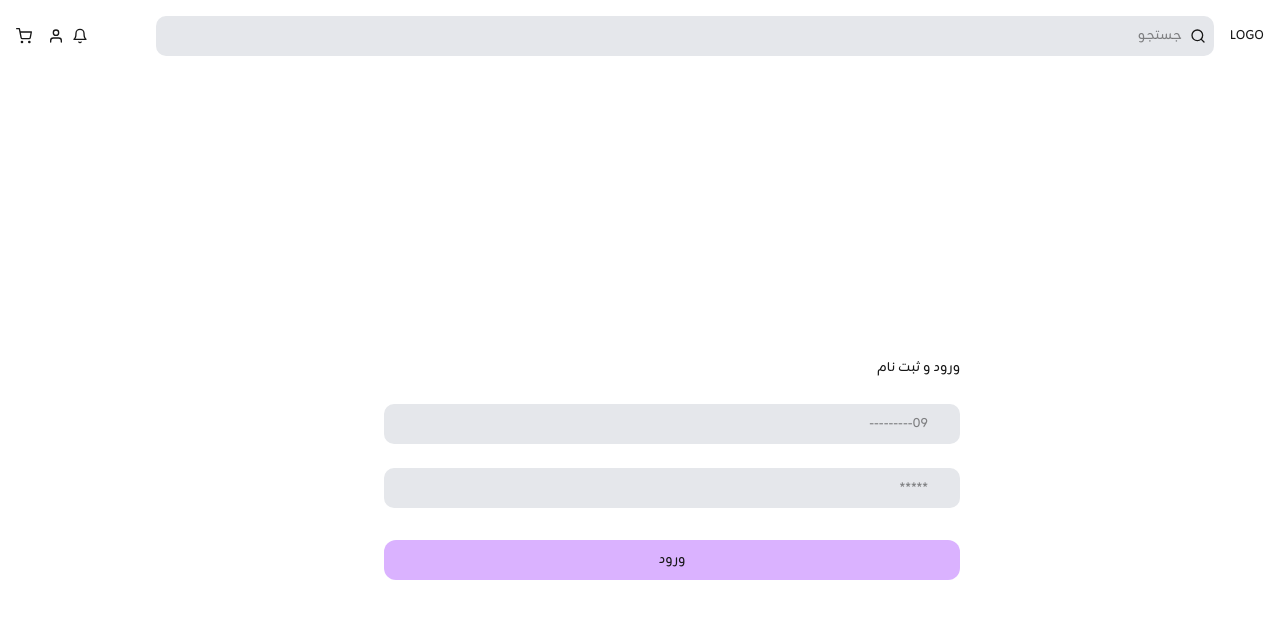
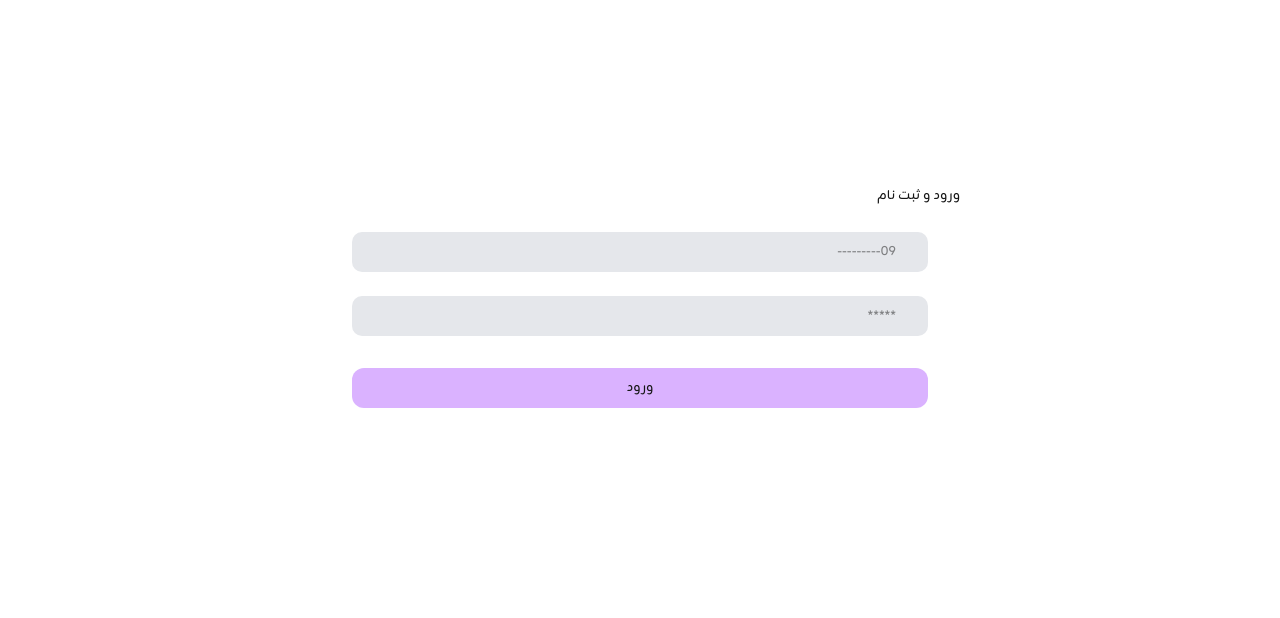
Before and after one commit to mahsaakaardaan/first, a Next.js app: page /login in a window 1280 px wide. Shown: the top 618 px of the page. Built offline with nearby package versions, Linux system fonts and the light colour scheme; no server answers.

Commit message:
login issues

```diff
--- a/src/app/(auth)/login/page.tsx
+++ b/src/app/(auth)/login/page.tsx
@@ -40,11 +40,11 @@ function Login({}: Props) {
 
   return (
     <div className="w-full h-screen flex items-center justify-center">
-      <div className="md:w-[50%] w-[90%]">
+      <div className="md:w-[50%] w-[90%] mb-50">
         <span className="">ورود و ثبت نام</span>
         <form
           onSubmit={loginAction}
-          className="flex flex-col gap-6 mt-6">
+          className="flex flex-col gap-6 mt-6 items-center">
           <Input
             placeholder="۰۹---------"
             name="phone_number"
--- a/src/component/general/Navbar.tsx
+++ b/src/component/general/Navbar.tsx
@@ -4,7 +4,7 @@ import Input from '../uikit/Input';
 import { FiBell } from 'react-icons/fi';
 import { FiUser } from 'react-icons/fi';
 import { FiShoppingCart } from 'react-icons/fi';
-import { useRouter } from 'next/navigation';
+import { usePathname, useRouter } from 'next/navigation';
 import { useSearch } from '@/app/search/components/searchContext';
 import { useCurrentOrdersStore } from '@/lib/store/CurrentOrdersStore';
 
@@ -21,8 +21,12 @@ export default function Navbar() {
     q: searched
   });
 
+  const pathName = usePathname();
+  const hiddenPaths = ['/login'];
+  const shouldHide = hiddenPaths.includes(pathName);
+
   return (
-    <div className="flex items-center justify-between p-4">
+    <div className={`flex items-center justify-between p-4 ${shouldHide ? 'hidden' : ''}`}>
       <div className="flex items-center gap-4 flex-1">
         {/* <Link href="/search"> */}
         <Link className="hidden md:block" href="/">
```
